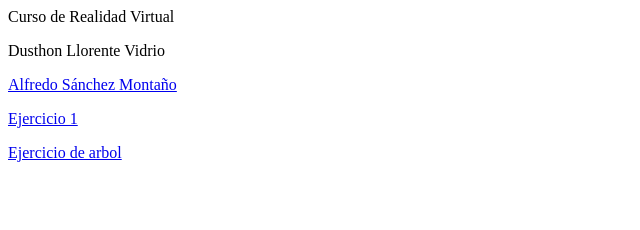
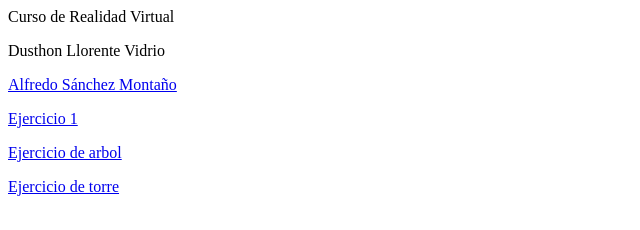
Before and after one commit to Muunzoon/Muunzoon.github.io, a plain HTML site: page rv/index.html in a window 1280 px wide. Shown: the whole page, without its empty margins (0-640 px from the left). Drawn offline with Linux system fonts and the light colour scheme.

Commit message:
Update index.html

```diff
--- a/rv/index.html
+++ b/rv/index.html
@@ -12,5 +12,9 @@ Curso de Realidad Virtual</p>
   <a href="https://muunzoon.github.io/rv/ejercicioarbol.html">Ejercicio de arbol</a>
 </p>
 
+
+<p>
+  <a href="https://muunzoon.github.io/rv/torrearriba.html">Ejercicio de torre</a>
+</p>
   </body>
 </html>
```
